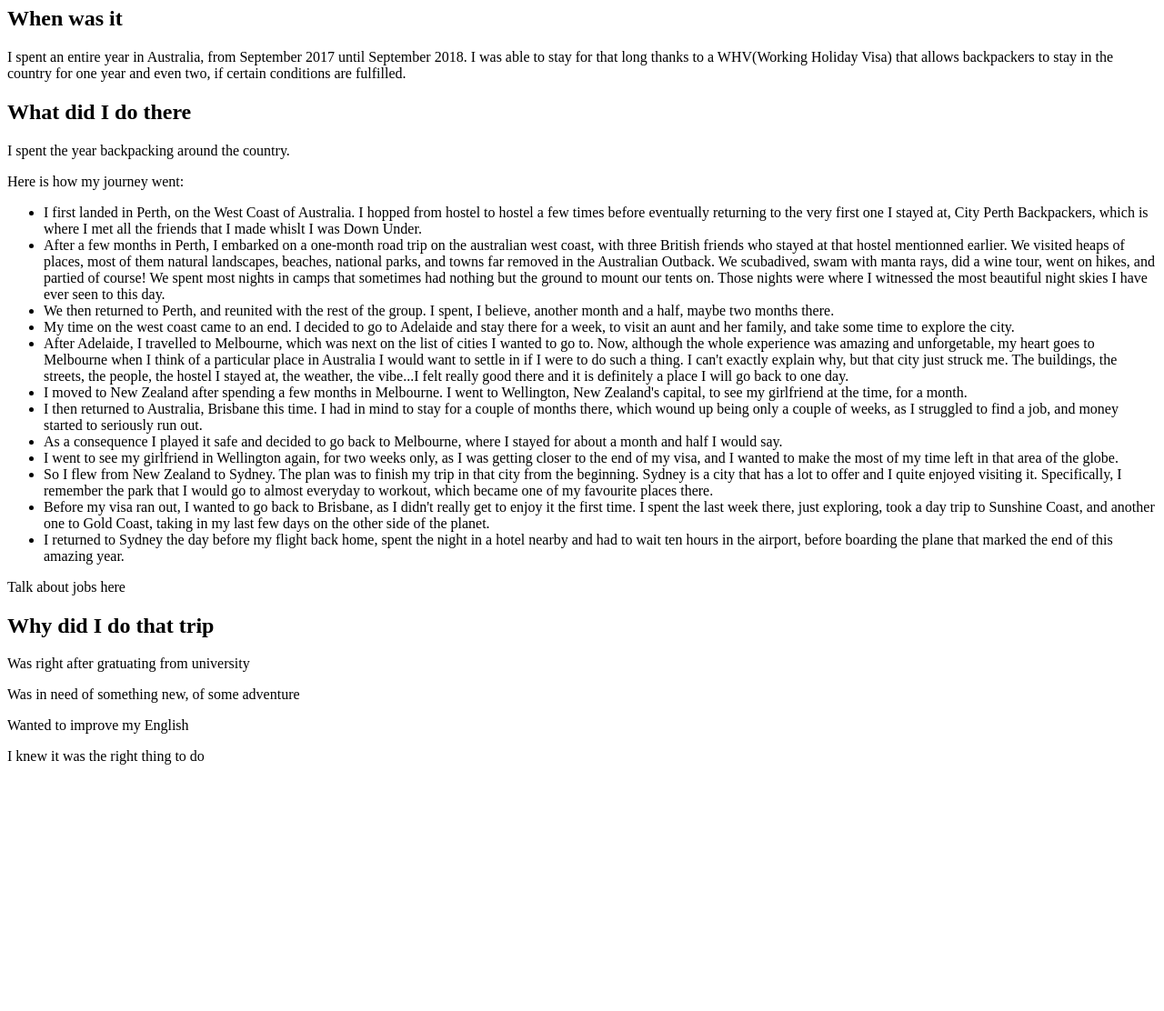
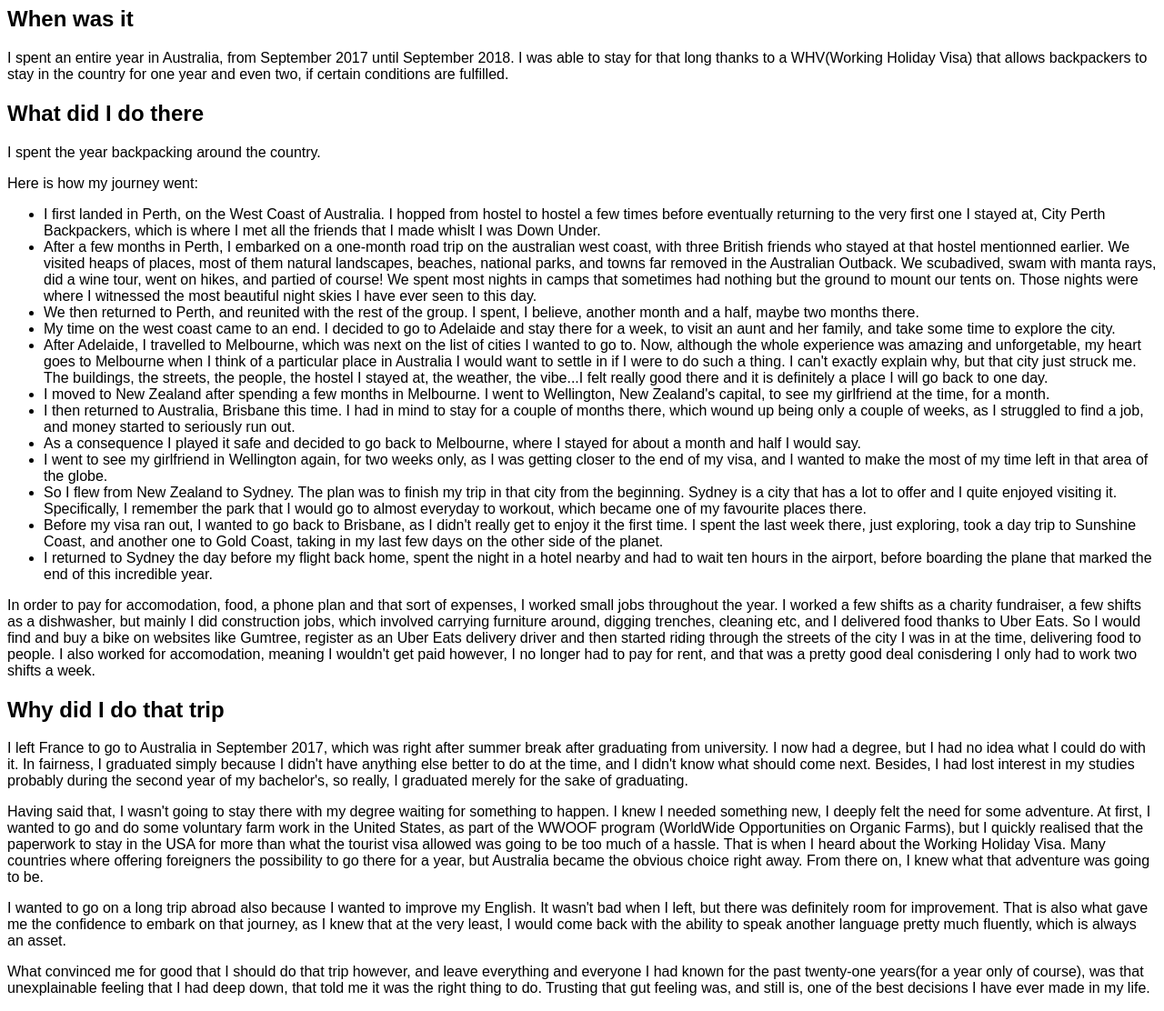
Before and after one commit to SagTheo/PP-Travels, a plain HTML site: page australia.html in a window 1280 px wide. Shown: the part 73-1185 px from the top of the page at 91% size. Before the commit the page ends 930 px from the top, so only its background shows below. Drawn offline with Linux system fonts and the light colour scheme.

Commit message:
Finished writing page australia, added css file for all pages + some style

```diff
--- a/australia.html
+++ b/australia.html
@@ -5,10 +5,11 @@
     <meta http-equiv="X-UA-Compatible" content="IE=edge">
     <meta name="viewport" content="width=device-width, initial-scale=1.0">
     <title>Australia</title>
+    <link rel="stylesheet" href="styles-pages.css">
 </head>
 <body>
     <header>
-        <h1>Home</h1>
+        <h1><a href="index.html">Home</a></h1>
     </header>
     <section>
         <h2>When was it</h2>
@@ -72,17 +73,44 @@
                 </li>
                 <li>I returned to Sydney the day before my flight back home, spent the night in a hotel nearby
                     and had to wait ten hours in the airport, before boarding the plane that marked the end of
-                    this amazing year.
+                    this incredible year.
                 </li>
             </ul>
-        <p>Talk about jobs here</p>
+        <p>In order to pay for accomodation, food, a phone plan and that sort of expenses, I worked small jobs
+            throughout the year. I worked a few shifts as a charity fundraiser, a few shifts as a dishwasher, but
+            mainly I did construction jobs, which involved carrying furniture around, digging trenches, cleaning etc,
+            and I delivered food thanks to Uber Eats. So I would find and buy a bike on websites like Gumtree, register as
+            an Uber Eats delivery driver and then started riding through the streets of the city I was in at the time,
+            delivering food to people. I also worked for accomodation, meaning I wouldn't get paid however, I no longer had
+            to pay for rent, and that was a pretty good deal conisdering I only had to work two shifts a week.
+        </p>
     </section>
     <section>
         <h2>Why did I do that trip</h2>
-        <p>Was right after gratuating from university</p>
-        <p>Was in need of something new, of some adventure</p>
-        <p>Wanted to improve my English</p>
-        <p>I knew it was the right thing to do</p>
+        <p>I left France to go to Australia in September 2017, which was right after summer break after graduating from
+            university. I now had a degree, but I had no idea what I could do with it. In fairness, I graduated simply
+            because I didn't have anything else better to do at the time, and I didn't know what should come next. Besides,
+            I had lost interest in my studies probably during the second year of my bachelor's, so really, I graduated
+            merely for the sake of graduating.
+        </p>
+        <p>Having said that, I wasn't going to stay there with my degree waiting for something to happen. I knew I needed
+            something new, I deeply felt the need for some adventure. At first, I wanted to go and do some voluntary
+            farm work in the United States, as part of the WWOOF program (WorldWide Opportunities on Organic Farms), but I
+            quickly realised that the paperwork to stay in the USA for more than what the tourist visa allowed was going to
+            be too much of a hassle. That is when I heard about the Working Holiday Visa. Many countries where offering
+            foreigners the possibility to go there for a year, but Australia became the obvious choice right away. From there
+            on, I knew what that adventure was going to be.
+        </p>
+        <p>I wanted to go on a long trip abroad also because I wanted to improve my English. It wasn't bad when I left,
+            but there was definitely room for improvement. That is also what gave me the confidence to embark on that
+            journey, as I knew that at the very least, I would come back with the ability to speak another language pretty
+            much fluently, which is always an asset.
+        </p>
+        <p>What convinced me for good that I should do that trip however, and leave everything and everyone I had known for
+            the past twenty-one years(for a year only of course), was that unexplainable feeling that I had deep down, that
+            told me it was the right thing to do. Trusting that gut feeling was, and still is, one of the best decisions
+            I have ever made in my life.
+        </p>
     </section>
 </body>
 </html>
--- /dev/null
+++ b/styles-pages.css
@@ -0,0 +1,13 @@
+* {
+    font-family: Arial, Helvetica, sans-serif;
+}
+
+header {
+    background-color: midnightblue;
+    text-align: center;
+}
+
+header h1 a {
+    color: whitesmoke;
+    text-decoration: none;
+}
```
Also changed, not shown: italy.html (+2 -1 lines), newyork.html (+2 -1 lines).
